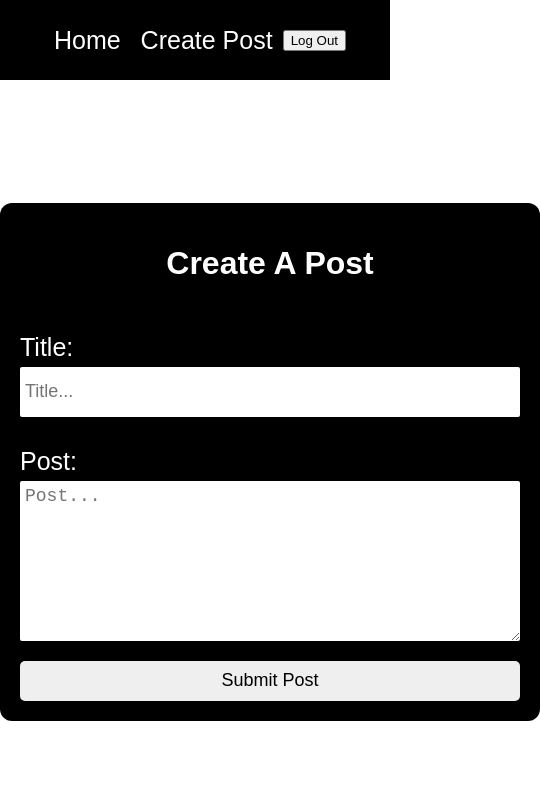
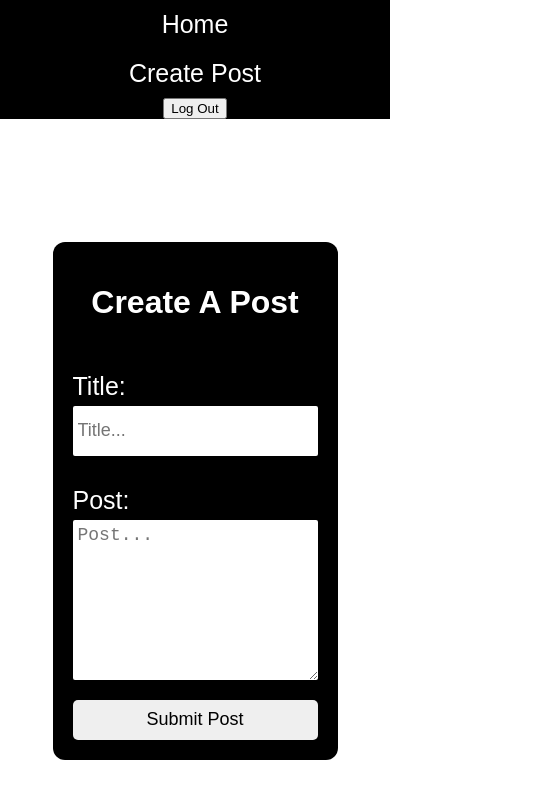
Before and after one commit to sarahaboudalal/Firebase-Blog, a React (Create React App) app: page /createpost in a window 390 px wide. Shown: the top 798 px of the page, 540 px wide, since content can reach past the window. Built offline with nearby package versions, Linux system fonts and the light colour scheme; no server answers; sample sign-in values are in the browser's storage.

Commit message:
added reponsive web design

```diff
--- a/src/index.css
+++ b/src/index.css
@@ -19,6 +19,7 @@ body {
   padding: 0%;
   margin: 0%;
   font-family: Arial, Helvetica, sans-serif;
+  overflow-x: hidden ;
 }
 
 nav {
@@ -201,3 +202,17 @@ textarea {
   overflow: hidden;
   overflow-y: auto;
 }
+
+@media only screen and (max-width: 766px){
+  .homePage .post{
+    width: auto;
+    max-height: none;
+  }
+  .cpContainer{
+    width: auto;
+  }
+  nav{
+    flex-direction: column;
+    height: auto;
+  }
+}
```
